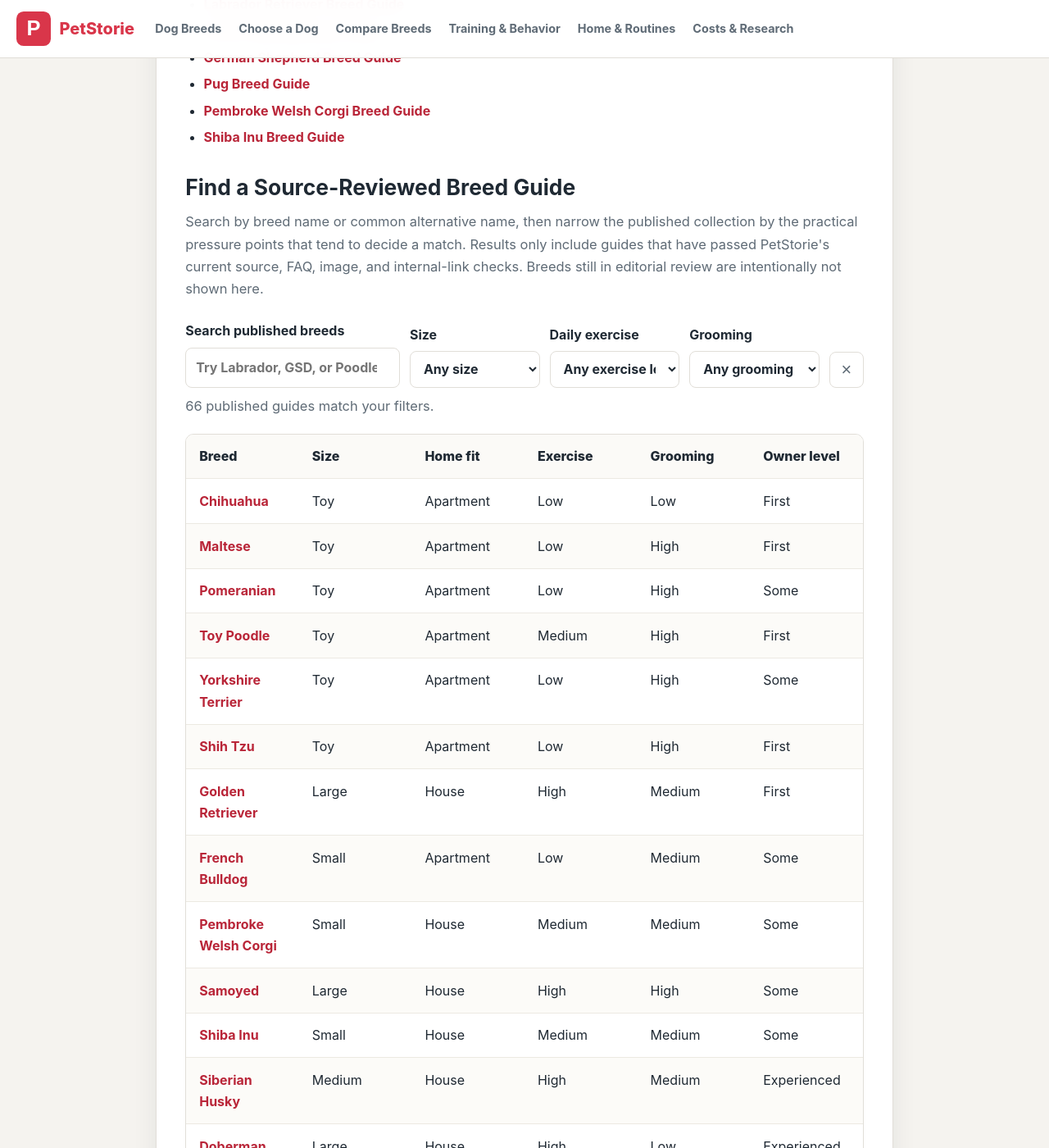
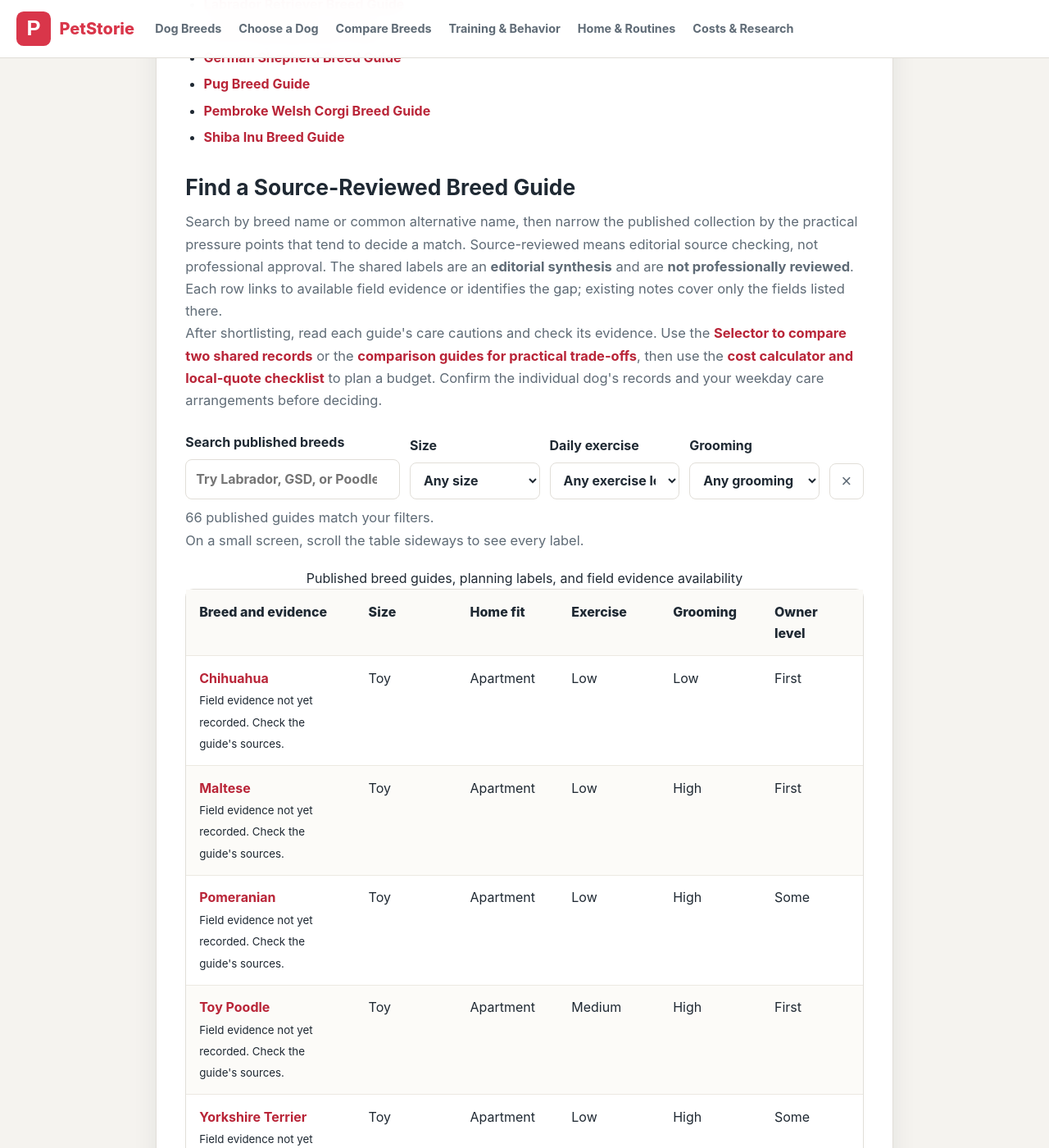
Before and after one commit to hszhaom/MingToys, a Jekyll site: the page built from pages/dog-breeds.html, in a window 1280 px wide and 1400 px high, scrolled down 2480 px. Shown: the whole window at 82% size. Built offline with Jekyll 4.4.1, drawn with Linux system fonts in a browser that asks for light colours; some of the changed text lies outside the part shown.

Commit message:
Connect breed directory to field evidence and decision tools

```diff
--- a/pages/dog-breeds.html
+++ b/pages/dog-breeds.html
@@ -166,8 +166,16 @@ faq_schema:
     <h2>Find a Source-Reviewed Breed Guide</h2>
     <p>
       Search by breed name or common alternative name, then narrow the published collection by the practical pressure points that
-      tend to decide a match. Results only include guides that have passed PetStorie's current source, FAQ, image, and internal-link
-      checks. Breeds still in editorial review are intentionally not shown here.
+      tend to decide a match. Source-reviewed means editorial source checking, not professional approval. The shared labels are
+      an <strong>editorial synthesis</strong> and are <strong>not professionally reviewed</strong>.
+      Each row links to available field evidence or identifies the gap; existing notes cover only the fields listed there.
+    </p>
+    <p>
+      After shortlisting, read each guide's care cautions and check its evidence. Use the
+      <a href="{{ site.url }}/dog-breed-selector/">Selector to compare two shared records</a> or the
+      <a href="{{ site.url }}/dog-breed-comparisons/">comparison guides for practical trade-offs</a>, then use the
+      <a href="{{ site.url }}/dog-cost-calculator/">cost calculator and local-quote checklist</a> to plan a budget.
+      Confirm the individual dog's records and your weekday care arrangements before deciding.
     </p>
     <form class="breed-directory-controls" id="breed-directory-controls">
       <label class="finder-control directory-search-control" for="breed-directory-search">
@@ -206,15 +214,18 @@ faq_schema:
       <button class="directory-reset" type="reset" aria-label="Clear breed directory filters" title="Clear filters">&times;</button>
     </form>
     <p class="directory-results" id="breed-directory-results" aria-live="polite"></p>
-    <table id="breed-directory-table">
+    <p id="breed-directory-scroll-hint">On a small screen, scroll the table sideways to see every label.</p>
+    <div role="region" aria-label="Published breed comparison" aria-describedby="breed-directory-scroll-hint" tabindex="0" style="overflow-x: auto;">
+    <table id="breed-directory-table" style="min-width: 720px;">
+      <caption>Published breed guides, planning labels, and field evidence availability</caption>
       <thead>
         <tr>
-          <th>Breed</th>
-          <th>Size</th>
-          <th>Home fit</th>
-          <th>Exercise</th>
-          <th>Grooming</th>
-          <th>Owner level</th>
+          <th scope="col" style="width: 25%;">Breed and evidence</th>
+          <th scope="col">Size</th>
+          <th scope="col">Home fit</th>
+          <th scope="col">Exercise</th>
+          <th scope="col">Grooming</th>
+          <th scope="col">Owner level</th>
         </tr>
       </thead>
       <tbody>
@@ -228,7 +239,14 @@ faq_schema:
         {% endif %}
         {% if breed_is_published %}
         <tr class="breed-directory-row" data-search="{{ breed.name }} {{ breed.aliases | join: ' ' }}" data-size="{{ breed.size }}" data-exercise="{{ breed.exercise }}" data-grooming="{{ breed.grooming }}">
-          <td><a href="{{ site.url }}{{ breed.url }}">{{ breed.name }}</a></td>
+          <td>
+            <a href="{{ site.url }}{{ breed.url }}">{{ breed.name | escape }}</a><br>
+            {% if breed.evidence %}
+            <small><a href="{{ site.url }}/data-sources/#evidence-{{ breed.key }}" aria-label="{{ breed.name | escape }} field evidence and limits">Field evidence and limits</a></small>
+            {% else %}
+            <small>Field evidence not yet recorded. Check the guide's sources.</small>
+            {% endif %}
+          </td>
           <td>{{ breed.size | replace: "-", " " | capitalize }}</td>
           <td>{{ breed.home | replace: "-", " " | capitalize }}</td>
           <td>{{ breed.exercise | capitalize }}</td>
@@ -239,6 +257,8 @@ faq_schema:
         {% endfor %}
       </tbody>
     </table>
+
+    </div>
 
     <h2>Complete {{ catalog_total }}-Breed Research Archive</h2>
     <p>
```
Also changed, not shown: other parts of pages/dog-breeds.html (+1 -1 lines), scripts/check-built-site.js (+12 -0 lines).
